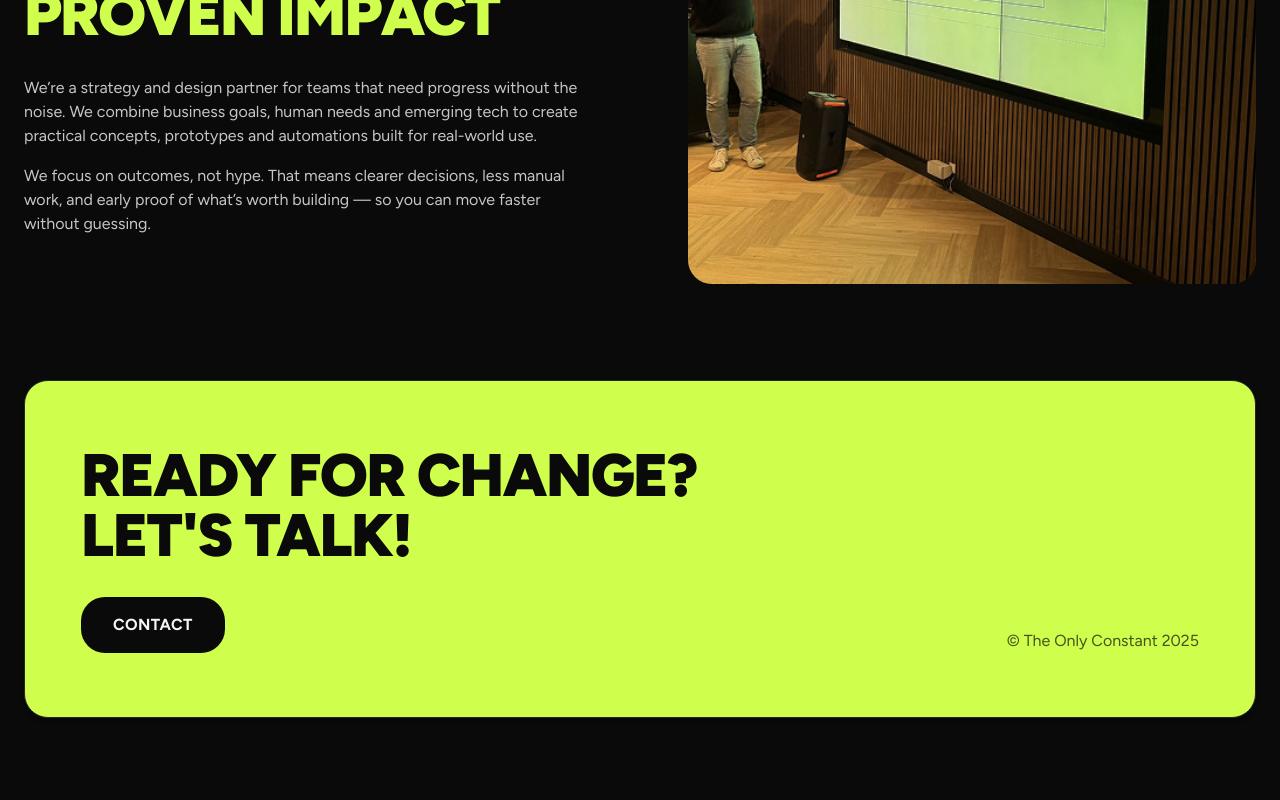
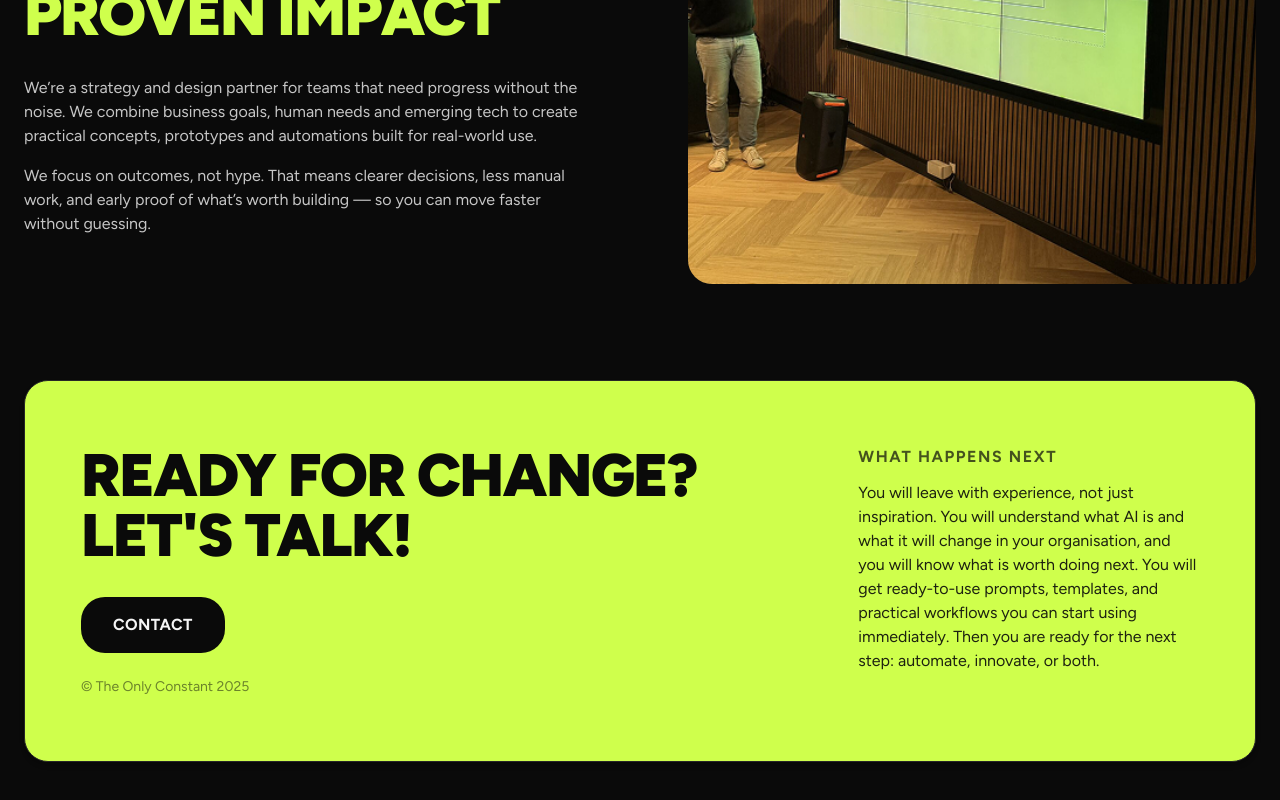
Before and after one commit to jaap-paaj/toc-website, a Next.js app: page / in a window 1280 px wide. Shown: the part 1871-2671 px from the top of the page. Built offline with nearby package versions, Linux system fonts and the light colour scheme; no server answers.

Commit message:
Refactor: Home Footer CTA module (content boundary + layout alignment)

```diff
--- a/src/app/_components/home/home.content.ts
+++ b/src/app/_components/home/home.content.ts
@@ -78,6 +78,8 @@ export const homeContent = {
             label: "CONTACT",
             href: "/contact"
         },
+        panelTitle: "WHAT HAPPENS NEXT",
+        panelBody: "You will leave with experience, not just inspiration. You will understand what AI is and what it will change in your organisation, and you will know what is worth doing next. You will get ready-to-use prompts, templates, and practical workflows you can start using immediately. Then you are ready for the next step: automate, innovate, or both.",
         copyright: "© The Only Constant 2025"
     }
 } as const;
--- a/src/app/_components/home/modules/HomeFooterCtaModule.tsx
+++ b/src/app/_components/home/modules/HomeFooterCtaModule.tsx
@@ -8,6 +8,8 @@ export function HomeFooterCtaModule() {
             <FooterCtaSection
                 title={homeContent.footerCta.title}
                 cta={homeContent.footerCta.cta}
+                panelTitle={homeContent.footerCta.panelTitle}
+                panelBody={homeContent.footerCta.panelBody}
                 copyright={homeContent.footerCta.copyright}
             />
         </HomeModule>
--- a/src/components/sections/FooterCtaSection.tsx
+++ b/src/components/sections/FooterCtaSection.tsx
@@ -3,46 +3,45 @@
 import { cn } from "@/lib/utils";
 import { Button } from "@/components/ui/Button";
 import { trackEvent } from "@/lib/analytics/ga";
+import { Surface } from "@/design-system/components/Surfaces";
 import { typography } from "@/design-system/tokens/typography";
 import { spacing } from "@/design-system/tokens/spacing";
 
 export interface FooterCtaSectionProps {
-    eyebrow?: string;
     title: string | string[] | readonly string[];
     cta: {
         label: string;
         href: string;
     };
+    panelTitle?: string;
+    panelBody: string;
     copyright: string;
     className?: string; // Standard pattern
 }
 
 export function FooterCtaSection({
-    eyebrow,
     title,
     cta,
+    panelTitle,
+    panelBody,
     copyright,
     className
 }: FooterCtaSectionProps) {
     return (
         <div className={cn("container mx-auto", className)}>
-            <div
+            <Surface
+                variant="card"
                 className={cn(
-                    "rounded-surface border border-border shadow-surface overflow-hidden",
-                    "bg-[var(--toc-hero-bg)] text-[var(--toc-hero-text)]"
+                    "overflow-hidden",
+                    "bg-[var(--toc-hero-bg)] text-[var(--toc-hero-text)]",
+                    // Override surface default padding if needed, but we use internal padding below
+                    "p-0"
                 )}
             >
                 <div className={cn("px-6 md:px-12 lg:px-14", spacing.modulePad.s)}>
-                    <div className="grid grid-cols-1 lg:grid-cols-[1fr_auto] gap-10 lg:gap-12 items-end">
-                        {/* Left: Headline + CTA */}
-                        <div className="flex flex-col gap-8">
-                            <div className="flex flex-col gap-4">
-                                {eyebrow && (
-                                    <div className={cn(typography.variants.meta.eyebrow, "opacity-70")}>
-                                        {eyebrow}
-                                    </div>
-                                )}
-
+                    <div className="grid grid-cols-1 lg:grid-cols-3 gap-10 lg:gap-12">
+                        {/* Left (2/3): Headline + CTA */}
+                        <div className="lg:col-span-2 flex flex-col gap-8">
                             <h2 className={typography.variants.display.section}>
                                 {Array.isArray(title) ? (
                                     title.map((line, i) => (
@@ -55,8 +54,8 @@ export function FooterCtaSection({
                                     title
                                 )}
                             </h2>
-                            </div>
 
+                            <div className="flex flex-col gap-6">
                                 <div className="flex flex-col sm:flex-row gap-3 sm:items-center">
                                     <Button
                                         asChild
@@ -72,17 +71,30 @@ export function FooterCtaSection({
                                         <a href={cta.href}>{cta.label}</a>
                                     </Button>
                                 </div>
-                        </div>
-
-                        {/* Right: Footer note */}
-                        <div className="flex lg:justify-end">
-                            <div className={cn(typography.variants.body.md, "opacity-70 text-center lg:text-right w-full")}>
+                                <div className={cn(typography.variants.body.sm, "opacity-50")}>
                                     {copyright}
                                 </div>
                             </div>
                         </div>
+
+                        {/* Right (1/3): Panel Body + Footer note */}
+                        <div className="lg:col-span-1 flex flex-col gap-6 h-full w-full">
+                            <div className="flex flex-col gap-3">
+                                {panelTitle && (
+                                    <h3 className={cn(typography.variants.meta.eyebrow, "opacity-70")}>
+                                        {panelTitle}
+                                    </h3>
+                                )}
+                                <p className={cn(typography.variants.body.md, "opacity-90")}>
+                                    {panelBody}
+                                </p>
+                            </div>
+
+
                         </div>
                     </div>
                 </div>
+            </Surface>
+        </div>
     );
 }
```
Lines whose indentation alone changed are shown as unchanged.
